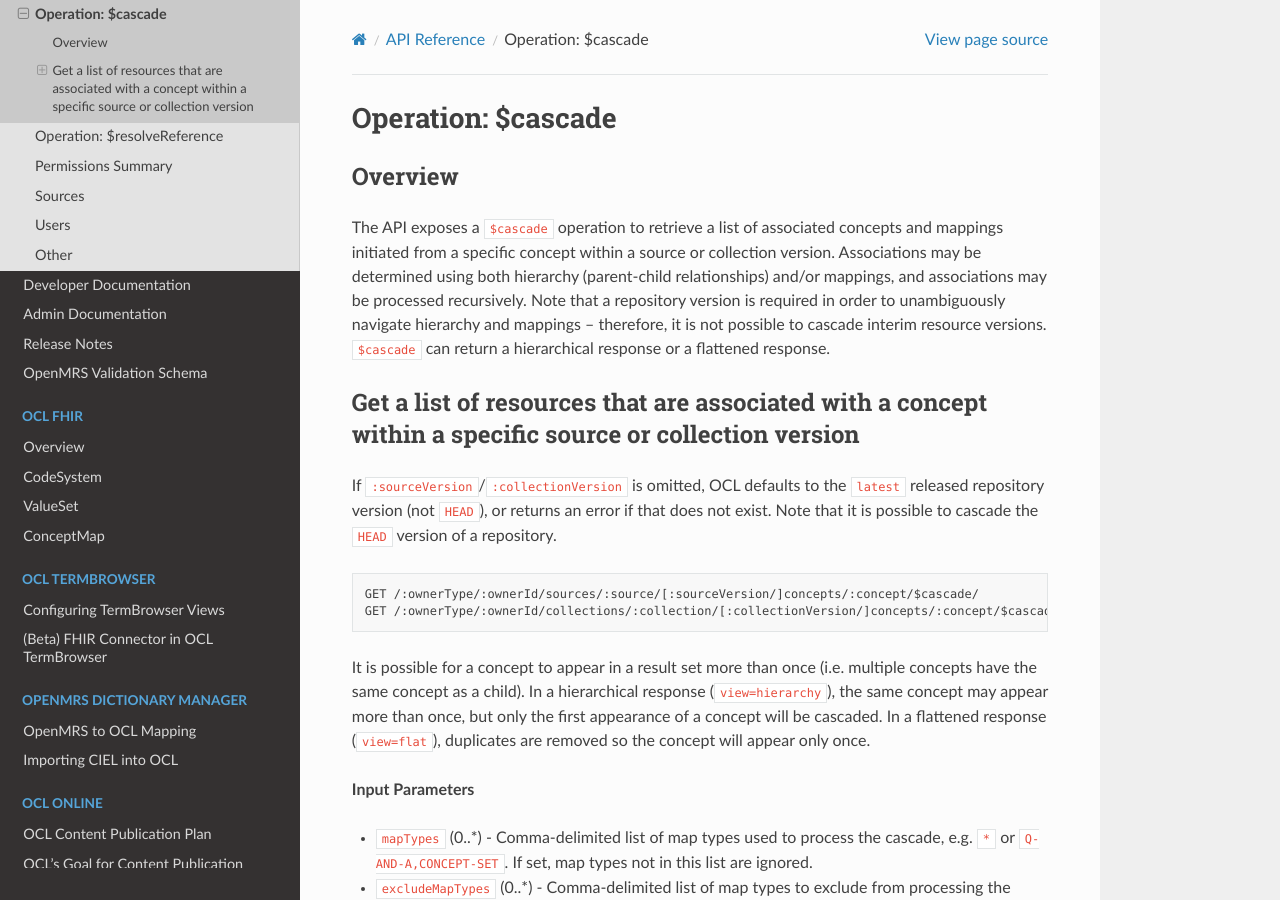
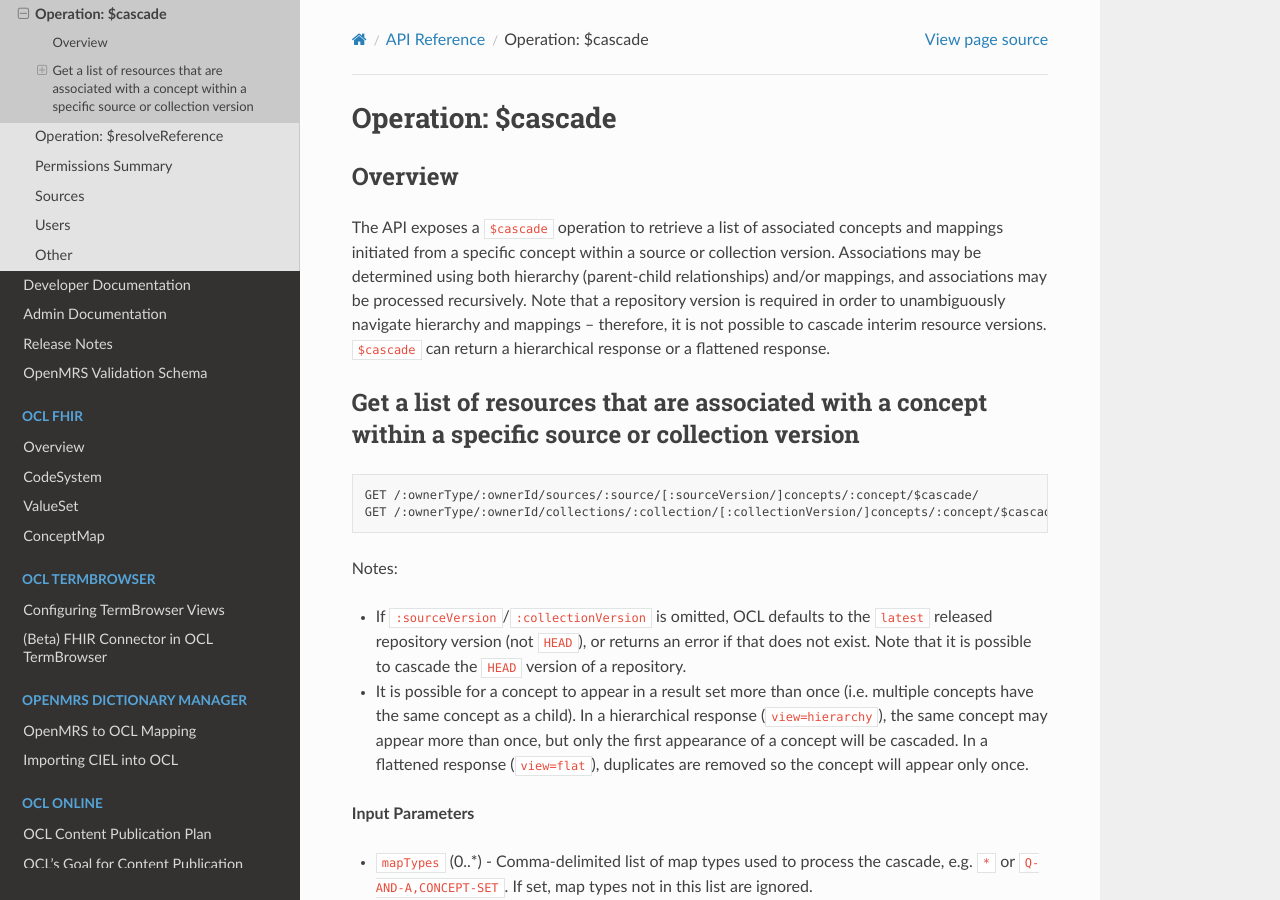
Before and after one commit to OpenConceptLab/ocl-docs, a Sphinx documentation site: the page built from docs/source/oclapi/apireference/cascade.md, in a window 1280 px wide and 900 px high. Built offline with Sphinx 7.4.7 and the Read the Docs theme 2.0.0, drawn with Linux system fonts in a browser that asks for light colours; some of the changed lines change nothing that is shown.

Commit message:
Update cascade.md

````diff
--- a/docs/source/oclapi/apireference/cascade.md
+++ b/docs/source/oclapi/apireference/cascade.md
@@ -4,13 +4,14 @@
 The API exposes a `$cascade` operation to retrieve a list of associated concepts and mappings initiated from a specific concept within a source or collection version. Associations may be determined using both hierarchy (parent-child relationships) and/or mappings, and associations may be processed recursively. Note that a repository version is required in order to unambiguously navigate hierarchy and mappings – therefore, it is not possible to cascade interim resource versions. `$cascade` can return a hierarchical response or a flattened response.
 
 ## Get a list of resources that are associated with a concept within a specific source or collection version
-If `:sourceVersion`/`:collectionVersion` is omitted, OCL defaults to the `latest` released repository version (not `HEAD`), or returns an error if that does not exist. Note that it is possible to cascade the `HEAD` version of a repository.
 ```
 GET /:ownerType/:ownerId/sources/:source/[:sourceVersion/]concepts/:concept/$cascade/
 GET /:ownerType/:ownerId/collections/:collection/[:collectionVersion/]concepts/:concept/$cascade/
 ```
 
-It is possible for a concept to appear in a result set more than once (i.e. multiple concepts have the same concept as a child). In a hierarchical response (`view=hierarchy`), the same concept may appear more than once, but only the first appearance of a concept will be cascaded. In a flattened response (`view=flat`), duplicates are removed so the concept will appear only once.
+Notes:
+* If `:sourceVersion`/`:collectionVersion` is omitted, OCL defaults to the `latest` released repository version (not `HEAD`), or returns an error if that does not exist. Note that it is possible to cascade the `HEAD` version of a repository.
+* It is possible for a concept to appear in a result set more than once (i.e. multiple concepts have the same concept as a child). In a hierarchical response (`view=hierarchy`), the same concept may appear more than once, but only the first appearance of a concept will be cascaded. In a flattened response (`view=flat`), duplicates are removed so the concept will appear only once.
 
 **Input Parameters**
 * `mapTypes` (0..\*) - Comma-delimited list of map types used to process the cascade, e.g. `*` or `Q-AND-A,CONCEPT-SET`. If set, map types not in this list are ignored.
````
